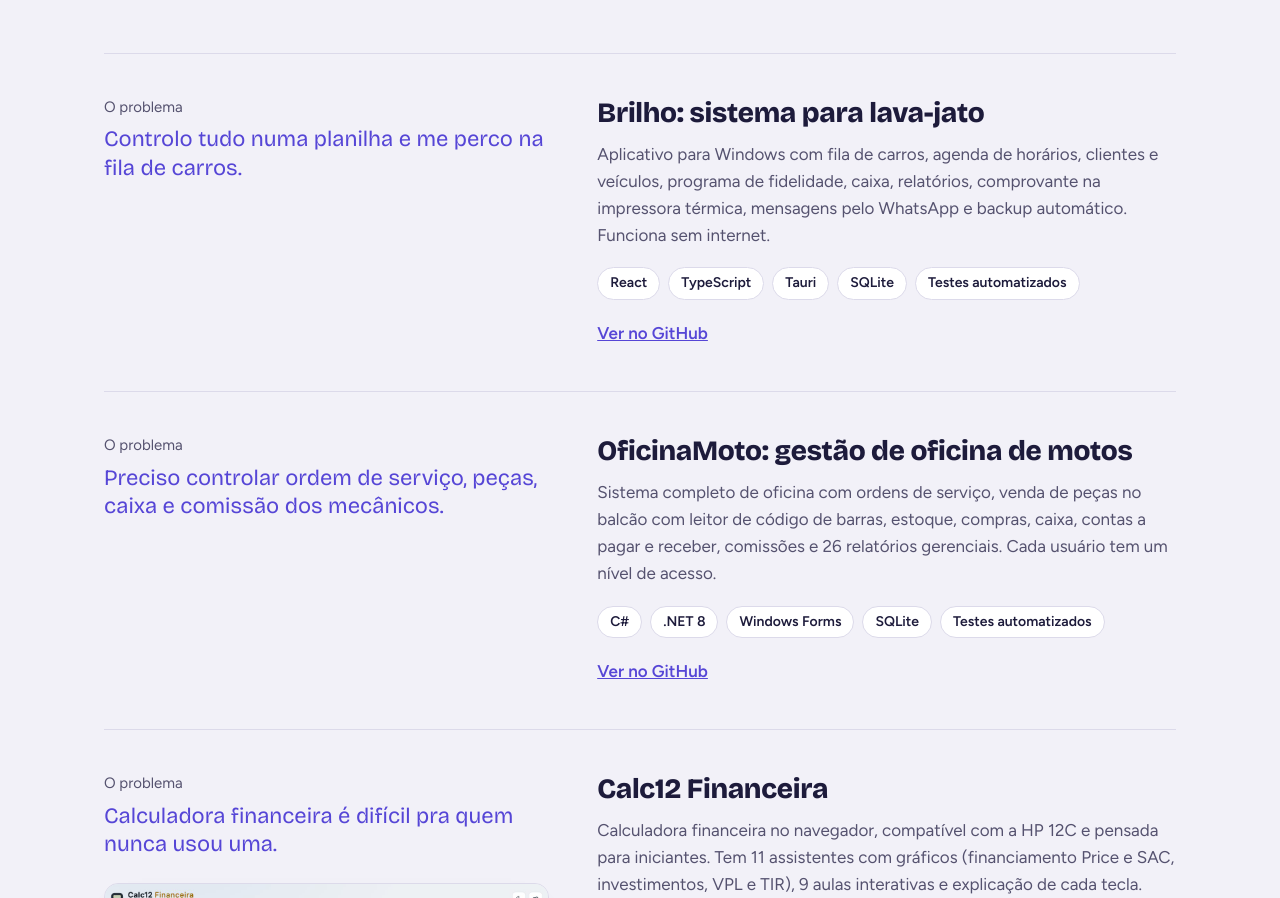
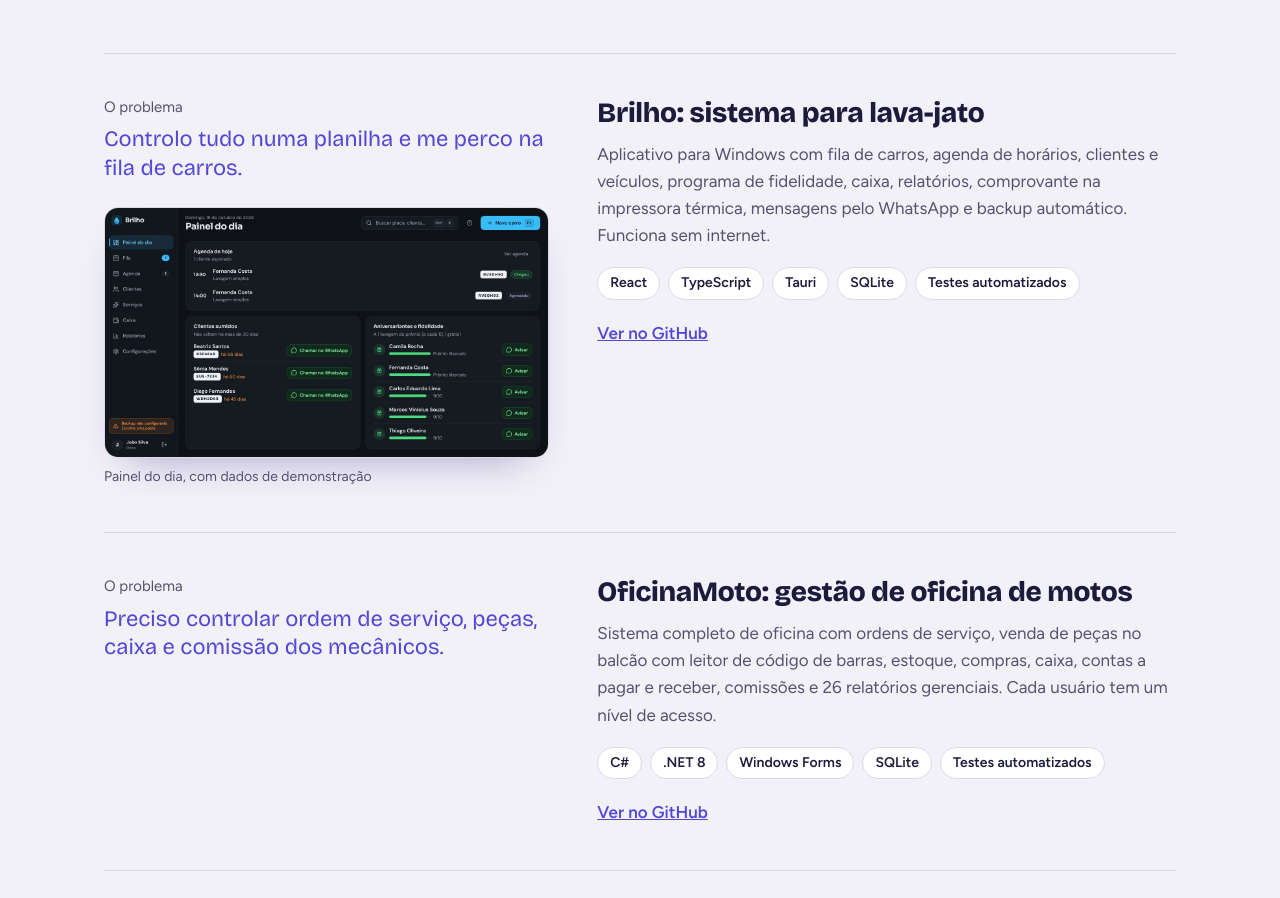
Before and after one commit to Josue-Caetano/josue-caetano.github.io, a plain HTML site: page index.html in a window 1280 px wide. Shown: the part 1798-2696 px from the top of the page. Drawn offline with nearby package versions, Linux system fonts and the light colour scheme.

Commit message:
Adiciona print do Brilho
Co-Authored-By: Claude Opus 5.5 <noreply@anthropic.com>
Claude-Session: https://claude.ai/code/session_01BUe8XEYC4WLBGAZm3a9v8B

```diff
--- a/index.html
+++ b/index.html
@@ -286,7 +286,10 @@
     </div>
 
     <article class="projeto">
-      <p class="problema"><small>O problema</small>Controlo tudo numa planilha e me perco na fila de carros.</p>
+      <div>
+        <p class="problema"><small>O problema</small>Controlo tudo numa planilha e me perco na fila de carros.</p>
+        <figure class="print"><img src="prints/brilho.jpg" alt="Painel do dia do Brilho: agenda de hoje, clientes sumidos com botão para chamar no WhatsApp e programa de fidelidade" width="1366" height="768" loading="lazy"><figcaption>Painel do dia, com dados de demonstração</figcaption></figure>
+      </div>
       <div>
         <h3>Brilho: sistema para lava-jato</h3>
         <p class="descricao">Aplicativo para Windows com fila de carros, agenda de horários, clientes e veículos, programa de fidelidade, caixa, relatórios, comprovante na impressora térmica, mensagens pelo WhatsApp e backup automático. Funciona sem internet.</p>
```
Also changed, not shown: prints/brilho.jpg (added).
